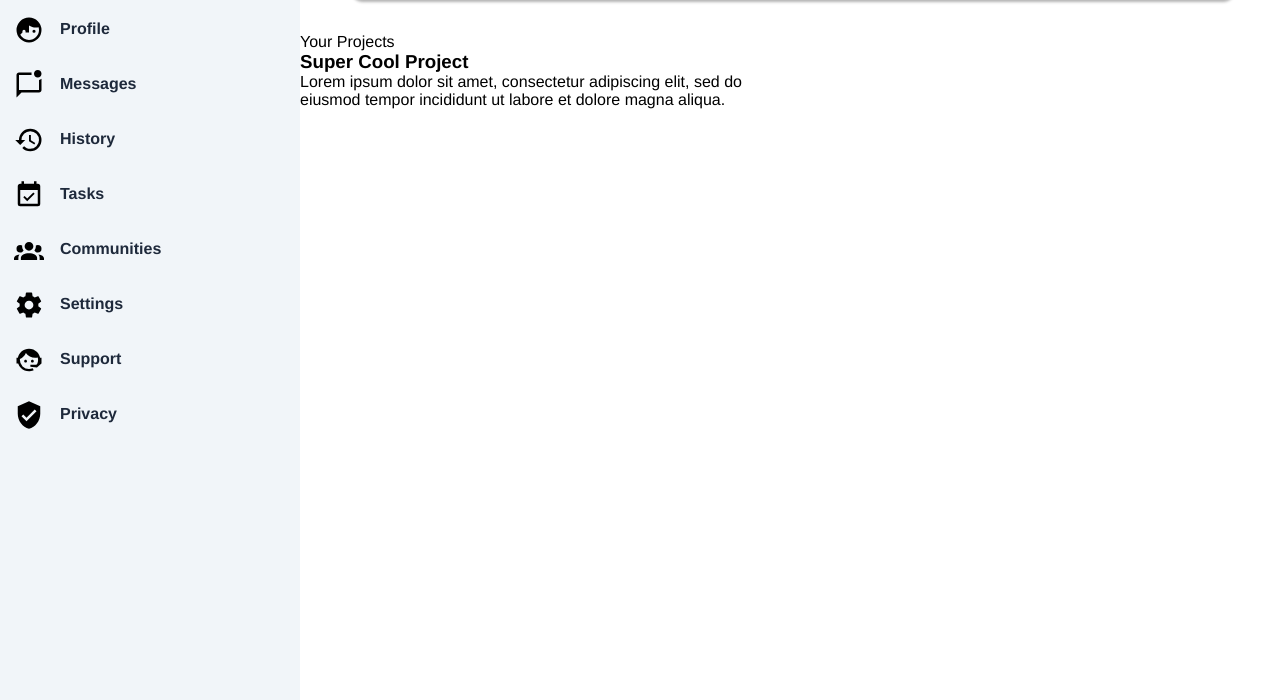
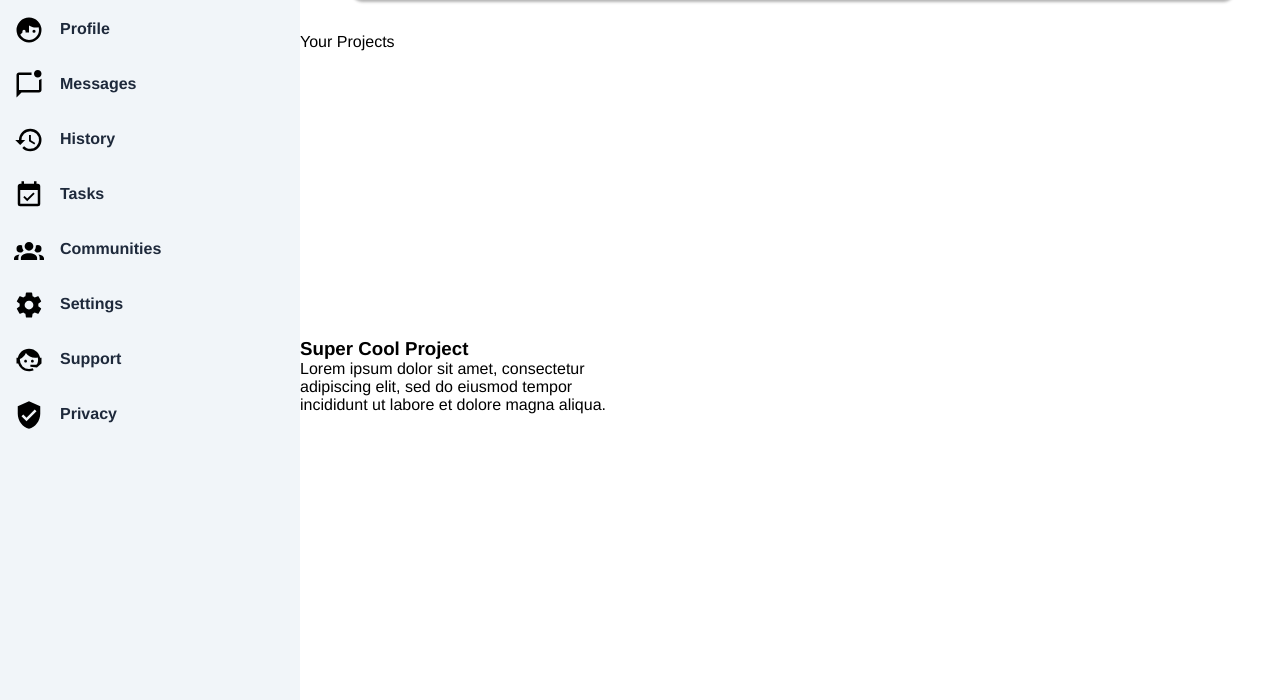
Before and after one commit to rto24/odin-admin-dashboard, a plain HTML site: page index.html in a window 1280 px wide. Shown: the part 100-800 px from the top of the page. Drawn offline with Linux system fonts and the light colour scheme.

Commit message:
Added content container and extra column to parent container

```diff
--- a/style.css
+++ b/style.css
@@ -14,7 +14,7 @@ body {
 
 .container {
   display: grid;
-  grid-template-columns: 1fr 2fr 2fr;
+  grid-template-columns: 1fr 2fr 2fr 2fr;
   grid-template-rows: 1fr 5fr;
 }
 
@@ -96,7 +96,7 @@ body {
 
 .header {
   display: grid;
-  grid-column: 2 / 4;
+  grid-column: 2 / 5;
   justify-items: center;
 }
 
@@ -119,3 +119,10 @@ body {
   font-weight: bold;
   padding-left: 30px;
 }
+
+/* Cards */
+
+.content {
+  display: grid;
+  grid-template-columns: repeat(auto-fit, minmax(250px, 1fr));
+}
```
